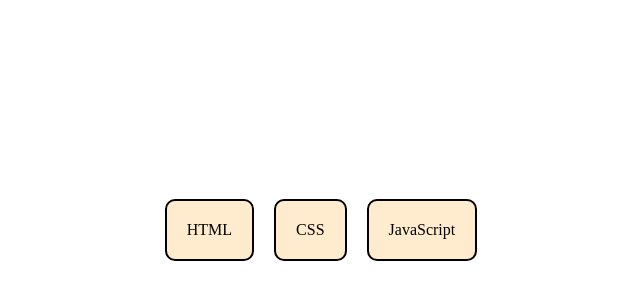
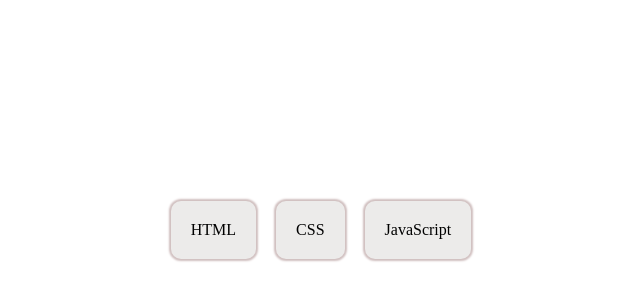
Before and after one commit to sachinsaini4278/HTML-CSS-JS-Tasks, a plain HTML site: page customize radion button/index.html in a window 1280 px wide. Shown: the part 178-478 px from the top of the page, without its empty margins (319-959 px from the left). Drawn offline with Linux system fonts and the light colour scheme.

Commit message:
updated checked radio button color

```diff
--- a/customize radion button/style.css
+++ b/customize radion button/style.css
@@ -10,9 +10,10 @@
     display: none;
 }
 .container label{
-    background-color: blanchedalmond;
+    background-color: rgb(236, 235, 234);
     padding: 20px;
-    border:2px solid black;
+    /* border:2px solid black; */
+    box-shadow: 0 0 2px 2px rgb(208, 191, 191);
     border-radius: 10px;
     cursor: pointer;
     transition: all 0.3s;
@@ -21,7 +22,9 @@
 .container label:hover{
     background-color: rgb(116, 101, 101);
     transform: scale(1.2);
+    color:white;
 }
-.container input[type="radio"]:focus+label{
-    background-color: green;
+.container input[type="radio"]:checked+label{
+    background-color: rgb(83, 115, 113);
+    color: white;
 }
```
